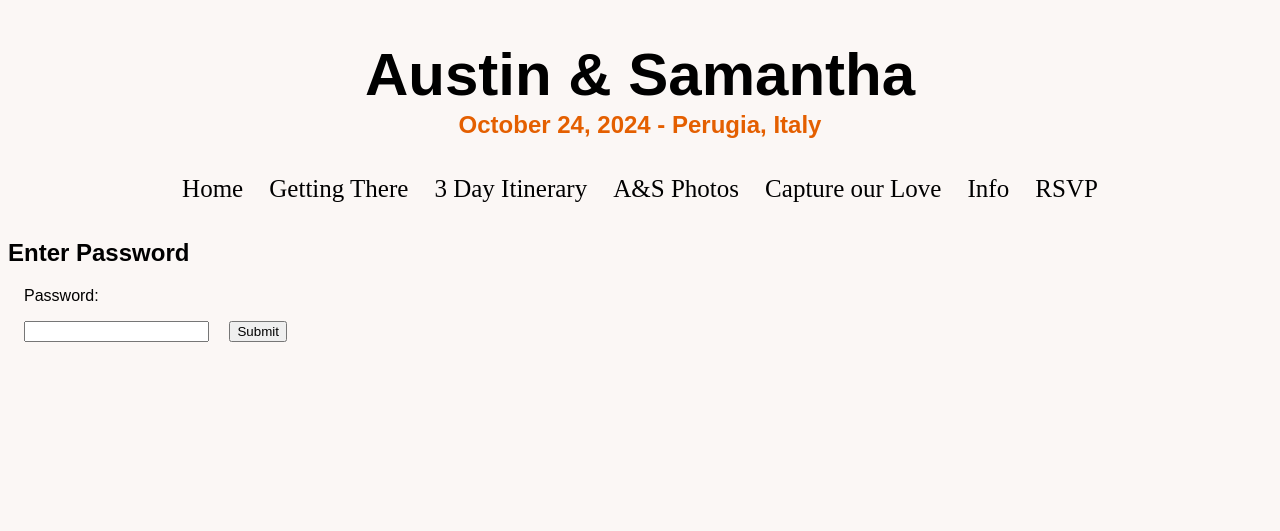
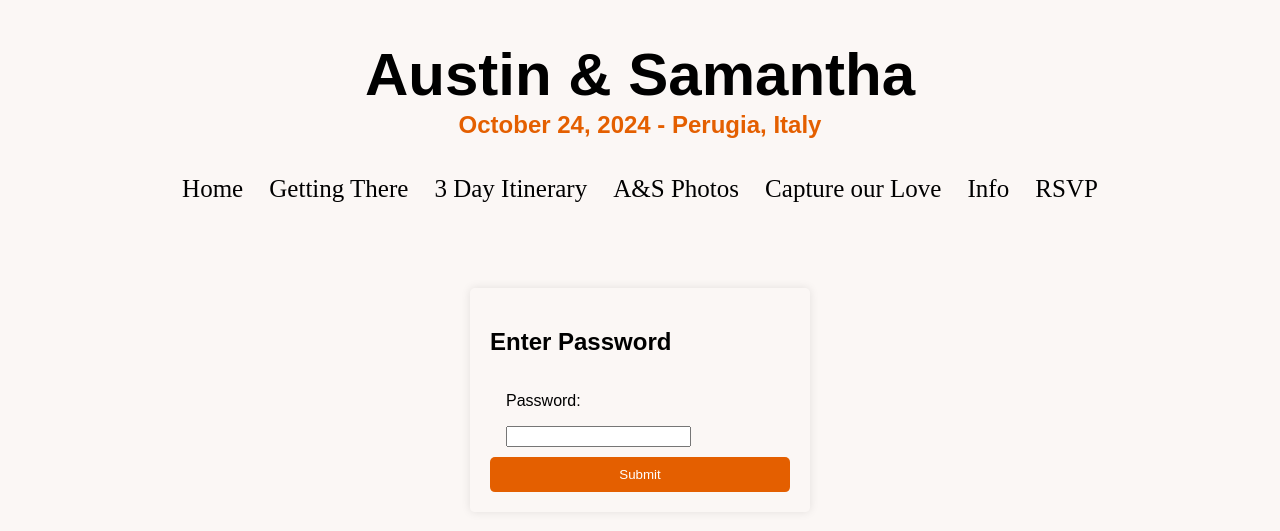
Before and after one commit to AustinMcLean/AuSam, a Django app: page /password_entry/ in a window 1280 px wide. Shown: the top 531 px of the page. Run offline with Django 5.2, Linux system fonts and the light colour scheme.

Commit message:
Made password input nicer + fixed hover on accpet button

```diff
--- a/Django_Demo/demo/myapp/static/css/styles.css
+++ b/Django_Demo/demo/myapp/static/css/styles.css
@@ -152,12 +152,54 @@ input {
 }
 
 .attending-button.selected {
-    background-color: #FF4500; /* Burnt Orange color */
+    background-color: #e45f00; /* TODO: change this colour, it's too vibrant */
     color: white;
 }
 
-.attending-button :hover {
-    background-color: blue;
+.attending-button:hover {
+    background-color: #FF4500;  /* Burnt Orange color */
 }
 
 /* End of RSVP page */
+
+/* Password Entry page */
+
+.password-entry-container {
+    position: absolute;
+    top: 50%;
+    left: 50%;
+    transform: translate(-50%, -50%);
+    width: 300px;
+    padding: 20px;
+    box-shadow: 0px 0px 10px 0px rgba(0,0,0,0.1);
+    border-radius: 5px;
+  }
+
+  .password-entry-container form {
+    display: flex;
+    flex-direction: column;
+  }
+
+  .password-entry-container .form-group {
+    margin-bottom: 10px;
+  }
+
+  .password-entry-container button {
+    cursor: pointer;
+    padding: 10px;
+    border: none;
+    background-color: #e45f00;
+    color: white;
+    border-radius: 5px;
+  }
+
+  .password-entry-container button:hover {
+    background-color: #FF4500;
+  }
+
+  .error {
+    color: red;
+    font-weight: bold;
+  }
+
+/* End of Password Entry page */
--- a/Django_Demo/demo/myapp/templates/password_entry.html
+++ b/Django_Demo/demo/myapp/templates/password_entry.html
@@ -1,16 +1,20 @@
 {% extends "base.html" %}
 
 {% block content %}
+  <div class="password-entry-container">
     <h2>Enter Password</h2>
     <form method="post">
       {% csrf_token %}
+      <div class="form-group">
         <label for="password">Password:</label>
         <input type="password" id="password" name="password">
+      </div>
       <button type="submit">Submit</button>
     </form>
     {% if messages %}
       {% for message in messages %}
-      <p>{{ message }}</p>
+        <p class="{{ message.tags }}">{{ message }}</p>
       {% endfor %}
     {% endif %}
+  </div>
 {% endblock %}
```
Lines whose indentation alone changed are shown as unchanged.
